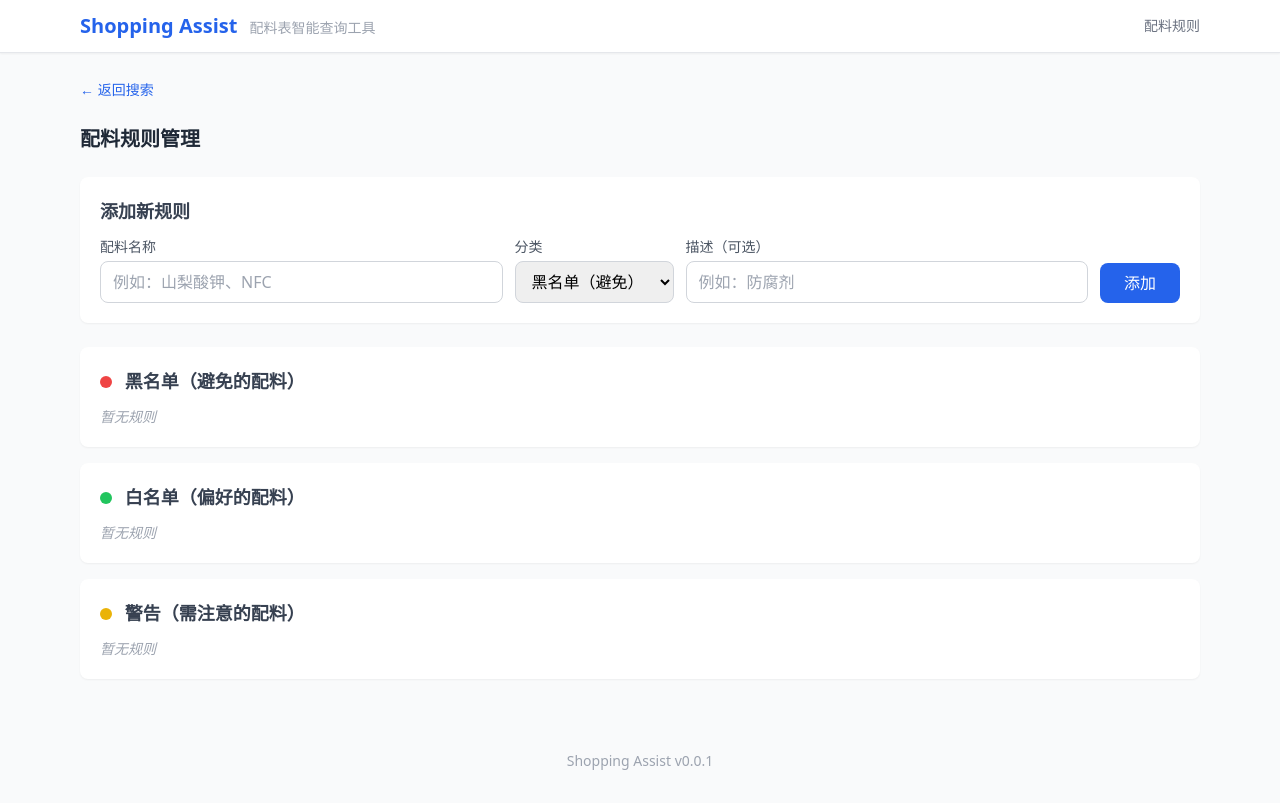
After one commit to ryanlxb/Shopping-assist, a FastAPI app: template src/templates/rules.html in a window 1280 px wide. The commit adds this page. Run offline with FastAPI, Linux system fonts and the light colour scheme; the template is opened without the code that fills it, so the values that code supplies are empty; some libraries are stand-ins or nearby versions.

Commit message:
feat(ingredients): add ingredient blacklist/whitelist rule management
STORY-005: Ingredient rules for smart filtering:
- New IngredientRule model (blacklist/whitelist/warning categories)
- Rules management page at /ingredients/rules (add/delete rules)
- Color-coded ingredient tags in results (red=blacklist, green=whitelist, yellow=warning)
- "Exclude blacklist" checkbox filter on results page
- Shared _load_products helper enriched with rule classification
- 4 new tests for IngredientRule model

Co-Authored-By: XIAOBLU-Assist <noreply@xiaoblu.dev>

```diff
--- a/src/app.py
+++ b/src/app.py
@@ -11,7 +11,7 @@ from sqlalchemy.orm import Session, selectinload
 
 from src.config import settings
 from src.database import get_engine, get_session_factory, init_db
-from src.models import Ingredient, Product, SearchTask
+from src.models import Ingredient, IngredientRule, Product, SearchTask
 from src.ocr.service import OCRService
 from src.scraper.jd import JDScraper
 from src.services.rate_limiter import RateLimiter
@@ -40,7 +40,30 @@ SessionFactory = get_session_factory(engine)
 rate_limiter = RateLimiter(max_daily=settings.max_daily_searches)
 
 
-def _load_products(session: Session, task_id: int, filter_query: str = "") -> list[dict]:
+def _load_rules(session: Session) -> dict[str, set[str]]:
+    """Load ingredient rules grouped by category."""
+    rules = session.query(IngredientRule).all()
+    grouped: dict[str, set[str]] = {"blacklist": set(), "whitelist": set(), "warning": set()}
+    for rule in rules:
+        grouped.setdefault(rule.category, set()).add(rule.name.lower())
+    return grouped
+
+
+def _classify_ingredient(name: str, rules: dict[str, set[str]]) -> str:
+    """Return 'blacklist', 'whitelist', 'warning', or 'normal' for an ingredient."""
+    name_lower = name.lower()
+    for category in ("blacklist", "whitelist", "warning"):
+        if any(keyword in name_lower for keyword in rules.get(category, set())):
+            return category
+    return "normal"
+
+
+def _load_products(
+    session: Session,
+    task_id: int,
+    filter_query: str = "",
+    exclude_blacklist: bool = False,
+) -> list[dict]:
     """Load products with ingredients for a task. Shared by results and filter routes."""
     products = (
         session.query(Product)
@@ -48,6 +71,8 @@ def _load_products(session: Session, task_id: int, filter_query: str = "") -> li
         .options(selectinload(Product.ingredients))
         .all()
     )
+
+    rules = _load_rules(session)
 
     result = []
     for product in products:
@@ -57,10 +82,24 @@ def _load_products(session: Session, task_id: int, filter_query: str = "") -> li
             if not any(filter_query.lower() in name.lower() for name in ingredient_names):
                 continue
 
+        # Classify each ingredient
+        classified = []
+        has_blacklist = False
+        for name in ingredient_names:
+            cat = _classify_ingredient(name, rules)
+            classified.append({"name": name, "category": cat})
+            if cat == "blacklist":
+                has_blacklist = True
+
+        if exclude_blacklist and has_blacklist:
+            continue
+
         result.append({
             "product": product,
             "ingredients": product.ingredients,
             "ingredient_names": ingredient_names,
+            "classified_ingredients": classified,
+            "has_blacklist": has_blacklist,
         })
 
     return result
@@ -137,6 +176,7 @@ async def filter_results(
     request: Request,
     task_id: int,
     q: str = Query("", max_length=100),
+    no_blacklist: bool = Query(False),
 ):
     """Filter products by ingredient keyword."""
     with SessionFactory() as session:
@@ -150,7 +190,55 @@ async def filter_results(
             "results.html",
             {
                 "task": task,
-                "products": _load_products(session, task_id, filter_query=q),
+                "products": _load_products(session, task_id, filter_query=q, exclude_blacklist=no_blacklist),
                 "filter_query": q,
+                "no_blacklist": no_blacklist,
             },
         )
+
+
+@app.get("/ingredients/rules", response_class=HTMLResponse)
+async def ingredient_rules_page(request: Request):
+    """Ingredient rules management page."""
+    with SessionFactory() as session:
+        rules = session.query(IngredientRule).order_by(IngredientRule.category).all()
+        grouped = {"blacklist": [], "whitelist": [], "warning": []}
+        for rule in rules:
+            grouped.setdefault(rule.category, []).append(rule)
+
+        return templates.TemplateResponse(
+            request,
+            "rules.html",
+            {"rules": grouped},
+        )
+
+
+@app.post("/ingredients/rules")
+async def add_ingredient_rule(
+    name: str = Form(..., max_length=200, min_length=1),
+    category: str = Form(...),
+    description: str = Form(""),
+):
+    """Add a new ingredient rule."""
+    name = name.strip()
+    if category not in ("blacklist", "whitelist", "warning"):
+        return RedirectResponse("/ingredients/rules?error=invalid_category", status_code=303)
+
+    with SessionFactory() as session:
+        rule = IngredientRule(name=name, category=category, description=description.strip())
+        session.add(rule)
+        session.commit()
+
+    return RedirectResponse("/ingredients/rules", status_code=303)
+
+
+@app.post("/ingredients/rules/{rule_id}/delete")
+async def delete_ingredient_rule(rule_id: int):
+    """Delete an ingredient rule."""
+    with SessionFactory() as session:
+        rule = session.query(IngredientRule).filter_by(id=rule_id).first()
+        if rule:
+            session.delete(rule)
+            session.commit()
+
+    return RedirectResponse("/ingredients/rules", status_code=303)
--- a/src/templates/base.html
+++ b/src/templates/base.html
@@ -11,9 +11,12 @@
 </head>
 <body class="bg-gray-50 min-h-screen">
     <nav class="bg-white shadow-sm border-b">
-        <div class="max-w-6xl mx-auto px-4 py-3">
-            <a href="/" class="text-xl font-bold text-blue-600">Shopping Assist</a>
-            <span class="text-gray-400 ml-2 text-sm">配料表智能查询工具</span>
+        <div class="max-w-6xl mx-auto px-4 py-3 flex justify-between items-center">
+            <div>
+                <a href="/" class="text-xl font-bold text-blue-600">Shopping Assist</a>
+                <span class="text-gray-400 ml-2 text-sm">配料表智能查询工具</span>
+            </div>
+            <a href="/ingredients/rules" class="text-sm text-gray-500 hover:text-blue-600">配料规则</a>
         </div>
     </nav>
     <main class="max-w-6xl mx-auto px-4 py-6">
--- /dev/null
+++ b/src/templates/rules.html
@@ -0,0 +1,72 @@
+{% extends "base.html" %}
+
+{% block title %}配料规则管理{% endblock %}
+
+{% block content %}
+<div class="mb-6">
+    <a href="/" class="text-blue-600 hover:underline text-sm">&larr; 返回搜索</a>
+</div>
+
+<h1 class="text-xl font-bold text-gray-800 mb-6">配料规则管理</h1>
+
+<!-- Add Rule Form -->
+<div class="bg-white rounded-lg shadow-sm p-5 mb-6">
+    <h2 class="text-lg font-semibold text-gray-700 mb-3">添加新规则</h2>
+    <form action="/ingredients/rules" method="post" class="flex gap-3 items-end flex-wrap">
+        <div class="flex-1 min-w-[200px]">
+            <label class="block text-sm text-gray-600 mb-1">配料名称</label>
+            <input type="text" name="name" required maxlength="200"
+                   placeholder="例如：山梨酸钾、NFC"
+                   class="w-full px-3 py-2 border border-gray-300 rounded-lg focus:ring-2 focus:ring-blue-500" />
+        </div>
+        <div>
+            <label class="block text-sm text-gray-600 mb-1">分类</label>
+            <select name="category" class="px-3 py-2 border border-gray-300 rounded-lg focus:ring-2 focus:ring-blue-500">
+                <option value="blacklist">黑名单（避免）</option>
+                <option value="whitelist">白名单（偏好）</option>
+                <option value="warning">警告（注意）</option>
+            </select>
+        </div>
+        <div class="flex-1 min-w-[150px]">
+            <label class="block text-sm text-gray-600 mb-1">描述（可选）</label>
+            <input type="text" name="description" maxlength="500"
+                   placeholder="例如：防腐剂"
+                   class="w-full px-3 py-2 border border-gray-300 rounded-lg focus:ring-2 focus:ring-blue-500" />
+        </div>
+        <button type="submit" class="bg-blue-600 text-white px-6 py-2 rounded-lg hover:bg-blue-700 transition-colors">
+            添加
+        </button>
+    </form>
+</div>
+
+<!-- Rules List -->
+{% for category, label, color in [("blacklist", "黑名单（避免的配料）", "red"), ("whitelist", "白名单（偏好的配料）", "green"), ("warning", "警告（需注意的配料）", "yellow")] %}
+<div class="bg-white rounded-lg shadow-sm p-5 mb-4">
+    <h2 class="text-lg font-semibold text-gray-700 mb-3">
+        <span class="inline-block w-3 h-3 rounded-full bg-{{ color }}-500 mr-2"></span>
+        {{ label }}
+    </h2>
+    {% if rules[category] %}
+    <div class="space-y-2">
+        {% for rule in rules[category] %}
+        <div class="flex justify-between items-center p-3 bg-{{ color }}-50 rounded border border-{{ color }}-200">
+            <div>
+                <span class="font-medium text-gray-800">{{ rule.name }}</span>
+                {% if rule.description %}
+                <span class="text-sm text-gray-500 ml-2">— {{ rule.description }}</span>
+                {% endif %}
+            </div>
+            <form action="/ingredients/rules/{{ rule.id }}/delete" method="post" class="inline">
+                <button type="submit" class="text-gray-400 hover:text-red-500 text-sm" onclick="return confirm('确认删除？')">
+                    删除
+                </button>
+            </form>
+        </div>
+        {% endfor %}
+    </div>
+    {% else %}
+    <p class="text-gray-400 text-sm italic">暂无规则</p>
+    {% endif %}
+</div>
+{% endfor %}
+{% endblock %}
```
Also changed, not shown: src/models.py (+12 -0 lines), src/templates/results.html (+31 -7 lines), tests/unit/test_ingredient_rules.py (added, +63 -0 lines).
